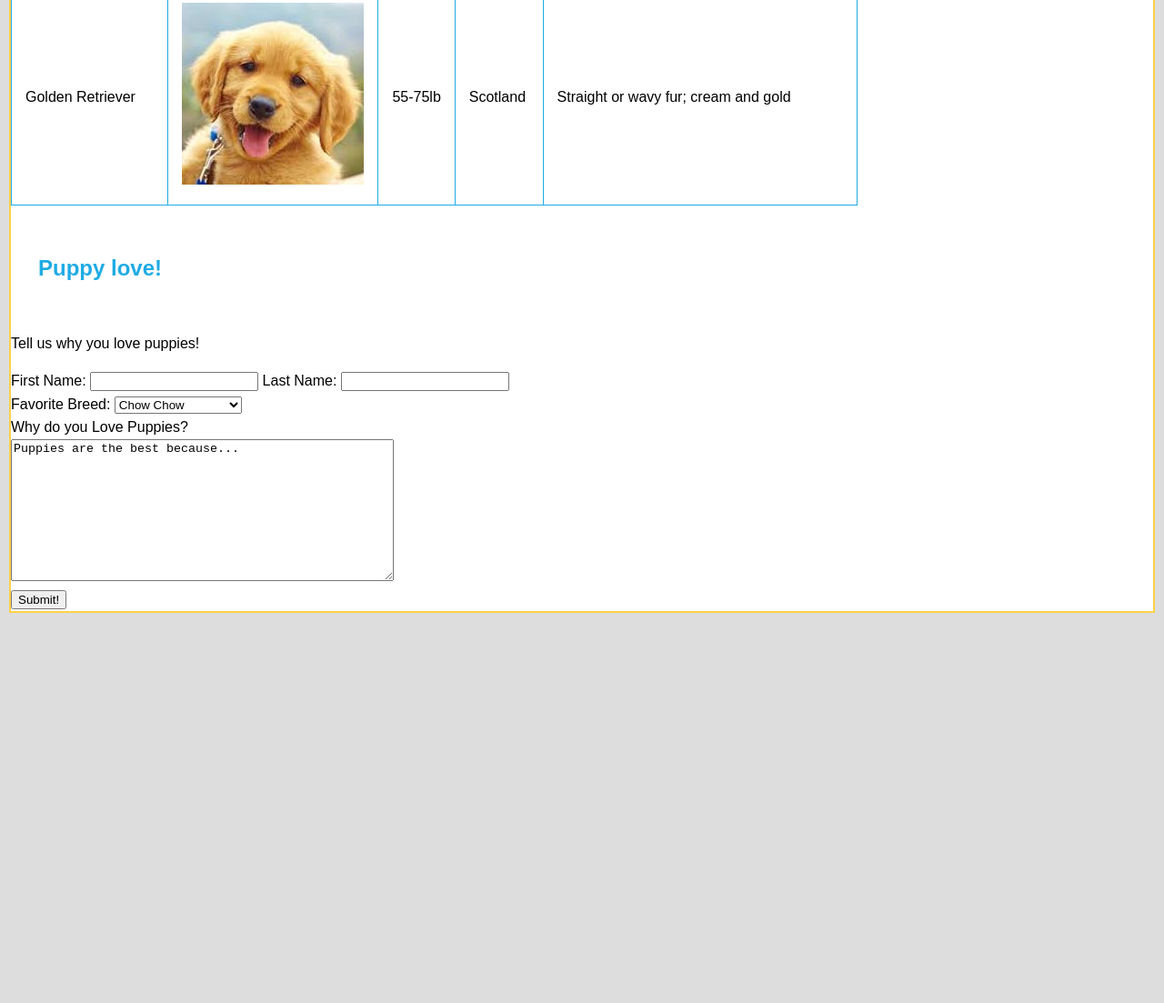
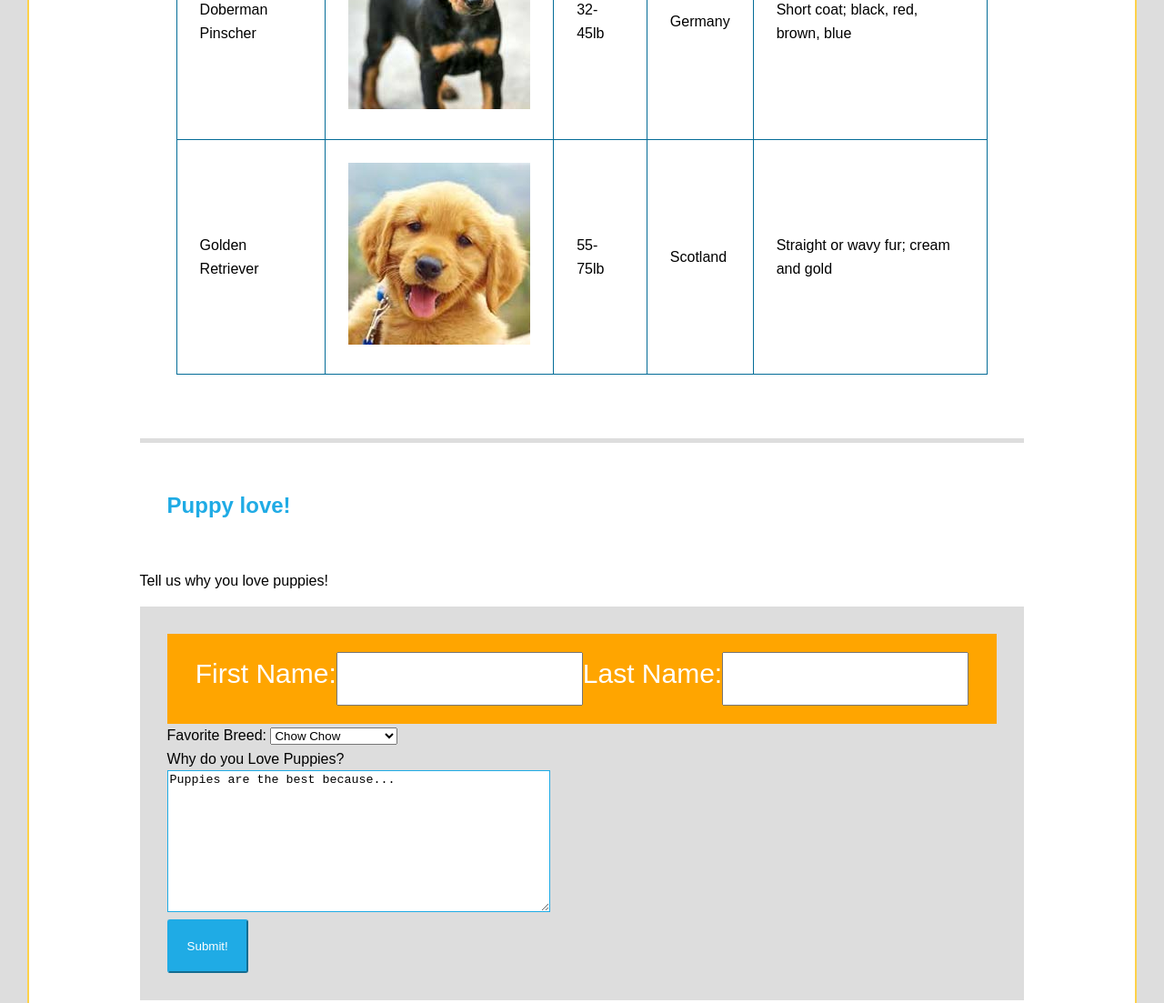
Before and after one commit to cwonokay/css_styling_assessment, a plain HTML site: page starter_files/index.html in a window 1280 px wide. Shown: the part 1207-2310 px from the top of the page at 91% size. Before the commit the page ends 1891 px from the top, so only its background shows below. Drawn offline with Linux system fonts and the light colour scheme.

Commit message:
fix problems

```diff
--- a/starter_files/style.css
+++ b/starter_files/style.css
@@ -24,7 +24,7 @@ colors:
   background: #dddddd;
   border: 2px solid #ffd24a;
   padding: 0px;
-  margin: 10px;
+  margin: 30px;
   font-family: sans-serif;
   line-height: 1.6;
 
@@ -48,23 +48,69 @@ h2{
 #page_content{
   background: white;
   margin-top: -25px;
+  padding: 10px 10%;
 
 }
+
+section ul {
+  padding-bottom: 50px;
+}
+
+
+
 h3{
   color: #1fabe5;
 }
 
 ul{
   font-weight: bold;
-  border-bottom: 3px solid#dddddd;
+  border-bottom: 5px solid#dddddd;
 
 }
 table{
+margin: 40px;
       border-collapse: collapse;
 
 }
-table, th, td {
-    border: 1px  solid#1fabe5;
-    padding: 15px;
-    text-align: left;
+section + section {
+
+    border-bottom: 5px solid #dddddd;
+    padding-bottom: 30px;
 }
+th, td {
+    border: 1px  solid#046c97;
+    padding: 25px;
+}
+table thead tr{
+   background: #1fabe5;
+  color: white;
+}
+form {
+  background-color: #dddddd;
+  padding: 30px;
+  margin-bottom: 40px;
+
+}
+.name{
+  background-color: orange;
+  padding: 20px;
+color: white;
+display: flex;
+justify-content: center;
+font-size: 30px;
+}
+input{
+  padding: 20px 45px;
+}
+
+
+#bio {
+  border-color: #1fabe5;
+}
+#submit_button{
+  background-color: #1fabe5;
+  border-radius: 3px;
+  border-color: #1fabe5;
+padding: 20px;
+color: white;
+}
```
Also changed, not shown: 1 other file.
